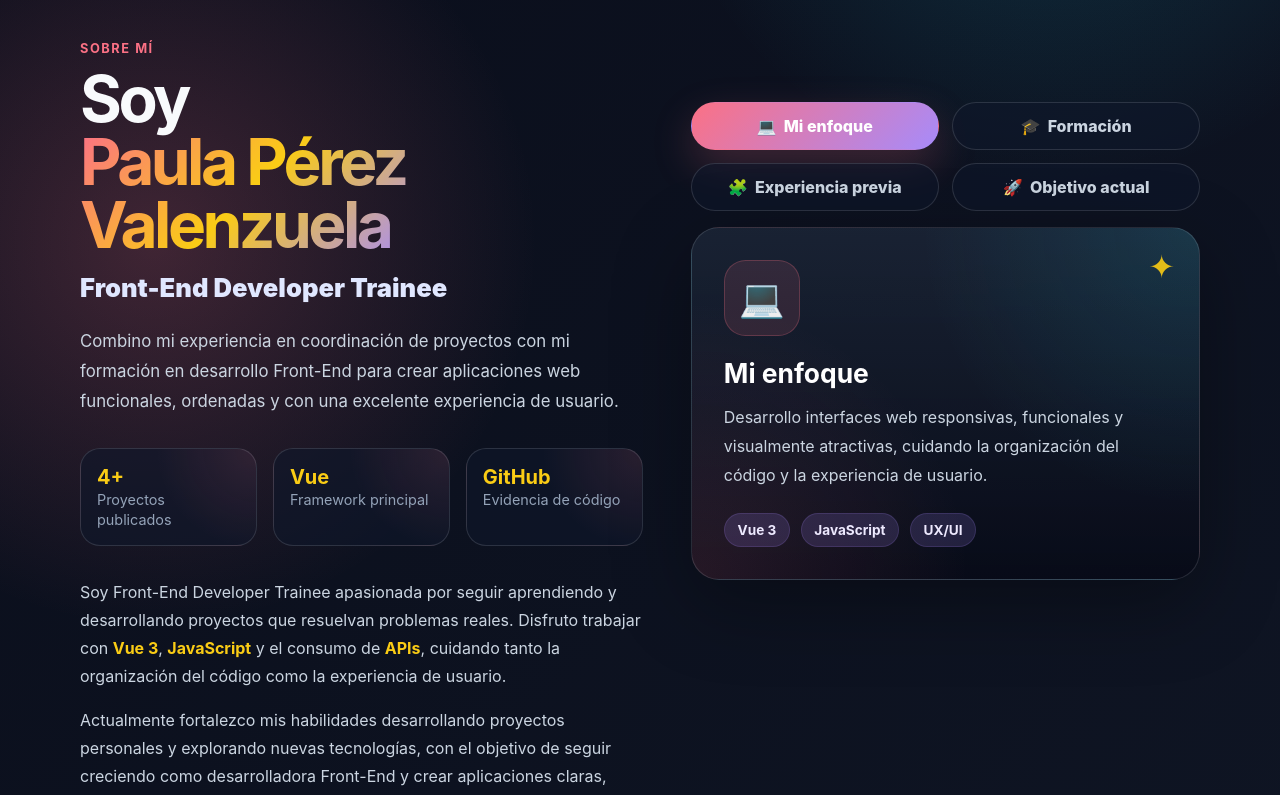
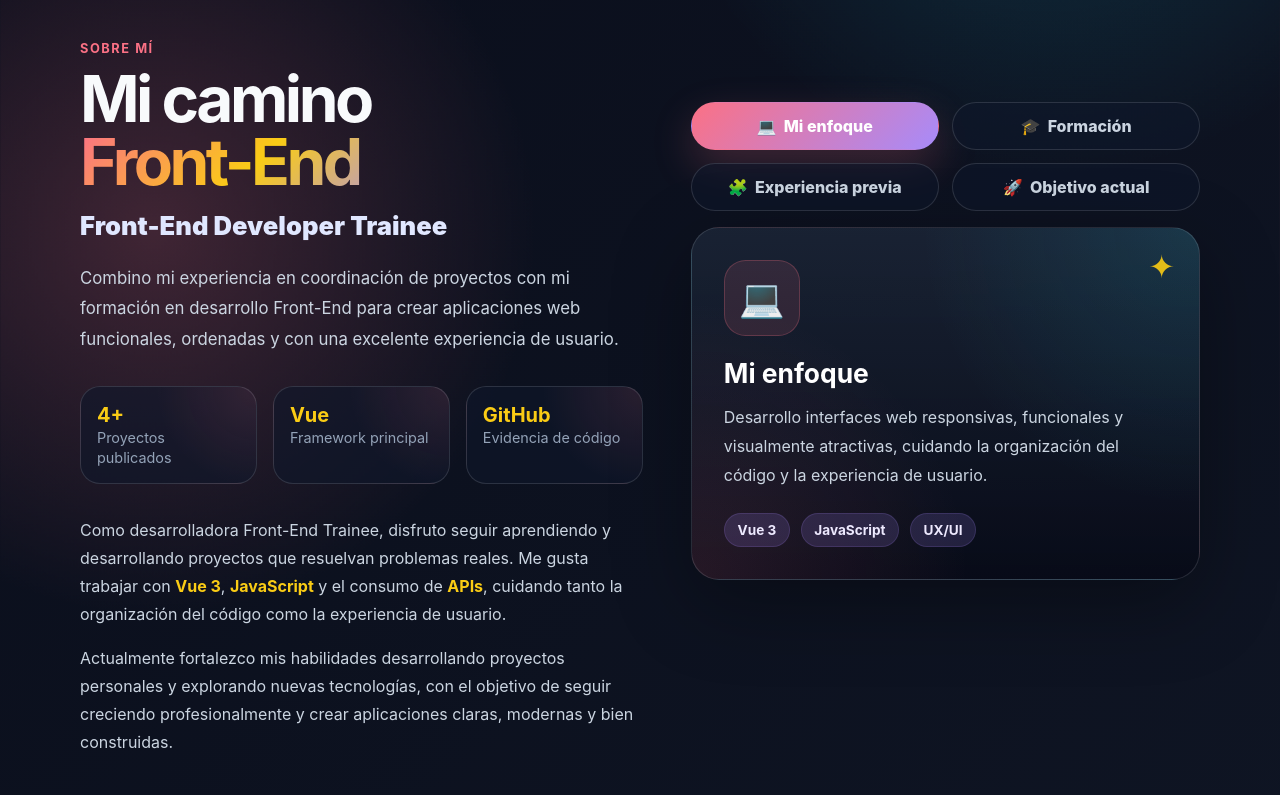
Before and after one commit to Paula-front/portafolio-paula, a Vue app: page / in a window 1280 px wide. Shown: the part 1140-1935 px from the top of the page. Built offline with nearby package versions, Linux system fonts and the light colour scheme.

Commit message:
refactor: mejorar narrativa y presentación de la sección sobre mí

```diff
--- a/src/components/sections/AboutSection.vue
+++ b/src/components/sections/AboutSection.vue
@@ -75,7 +75,7 @@ const selectItem = (item) => {
         <p class="section-label">Sobre mí</p>
 
         <h2>
-          Soy <span>Paula Pérez Valenzuela</span>
+          Mi camino <span>Front-End</span>
         </h2>
 
         <p class="about-v2__role">
@@ -107,8 +107,8 @@ const selectItem = (item) => {
 
         <div class="about-v2__text">
           <p>
-            Soy Front-End Developer Trainee apasionada por seguir aprendiendo y
-            desarrollando proyectos que resuelvan problemas reales. Disfruto
+            Como desarrolladora Front-End Trainee, disfruto seguir aprendiendo y
+            desarrollando proyectos que resuelvan problemas reales. Me gusta
             trabajar con <strong>Vue 3</strong>, <strong>JavaScript</strong> y
             el consumo de <strong>APIs</strong>, cuidando tanto la organización
             del código como la experiencia de usuario.
@@ -117,8 +117,8 @@ const selectItem = (item) => {
           <p>
             Actualmente fortalezco mis habilidades desarrollando proyectos
             personales y explorando nuevas tecnologías, con el objetivo de seguir
-            creciendo como desarrolladora Front-End y crear aplicaciones claras,
-            modernas y bien construidas.
+            creciendo profesionalmente y crear aplicaciones claras, modernas y
+            bien construidas.
           </p>
         </div>
       </div>
```
